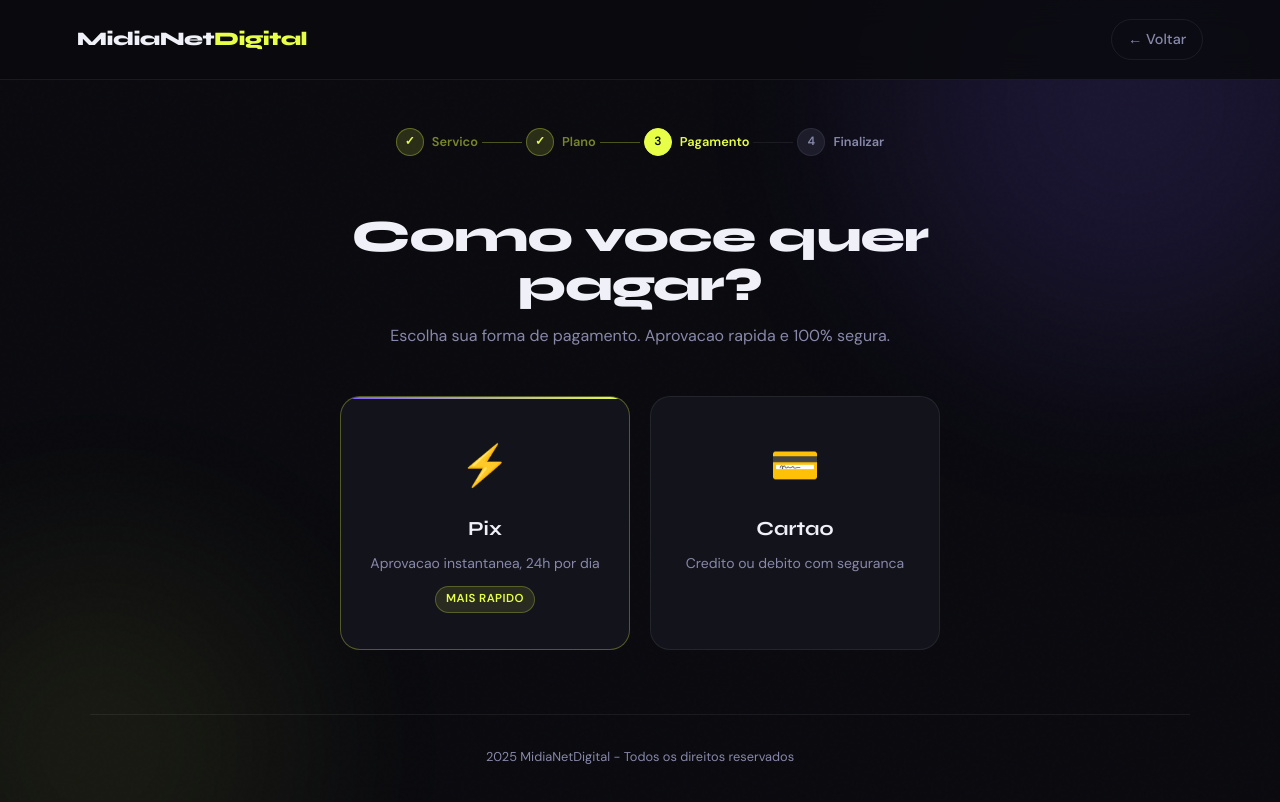
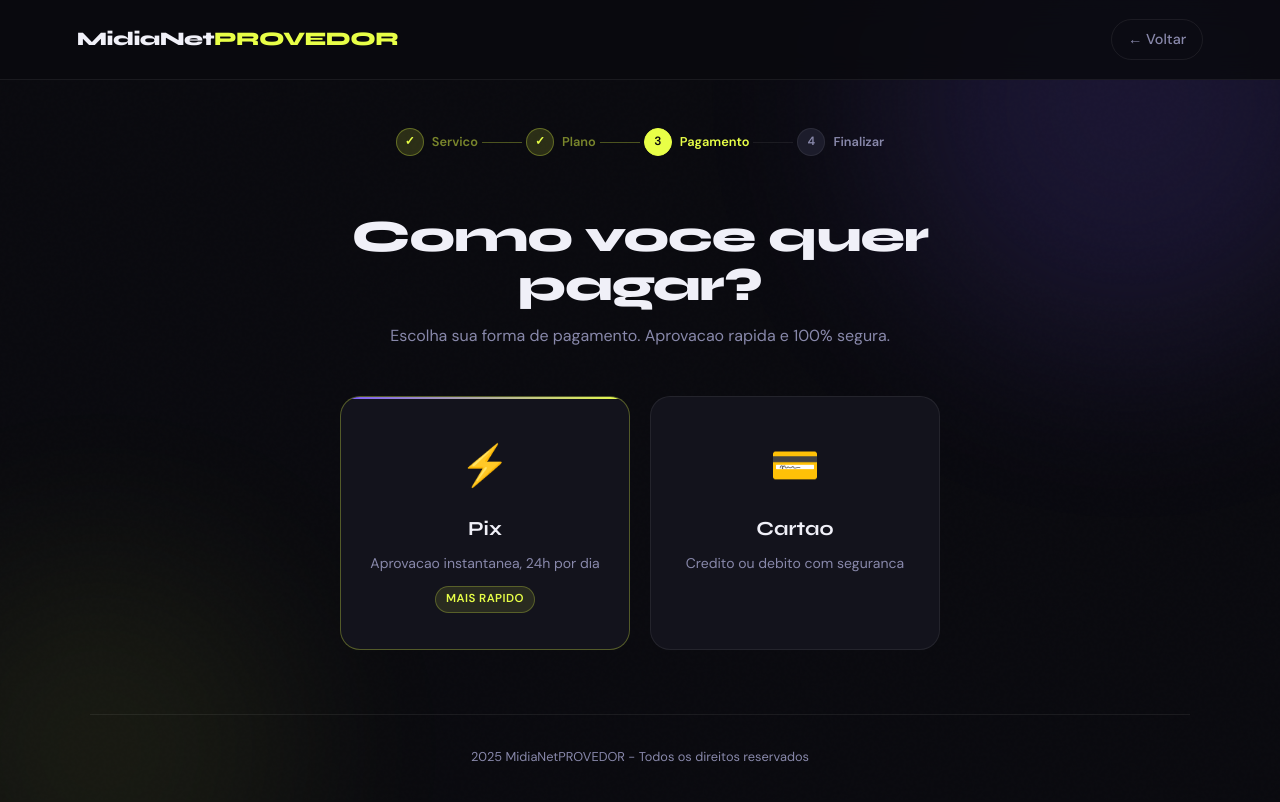
Before and after one commit to ldcoutinho2/midianetprovedor, a website: page pagamento.html in a window 1280 px wide. Drawn offline with Linux system fonts and the light colour scheme.

Commit message:
Update title and footer for MidiaNetPROVEDOR

```diff
--- a/pagamento.html
+++ b/pagamento.html
@@ -3,7 +3,7 @@
 <head>
   <meta charset="UTF-8"/>
   <meta name="viewport" content="width=device-width, initial-scale=1.0"/>
-  <title>Forma de Pagamento - MidiaNetDigital</title>
+  <title>Forma de Pagamento - MidiaNetPROVEDOR</title>
   <style>
 @import url('https://fonts.googleapis.com/css2?family=Syne:wght@700;800&family=DM+Sans:wght@400;500;600&display=swap');
 
@@ -89,7 +89,7 @@ body::before{content:'';position:fixed;inset:0;background-image:url("data:[embed
   <div class="blob blob-1"></div>
   <div class="blob blob-2"></div>
   <nav class="nav">
-    <a href="index.html" class="logo">MidiaNet<span>Digital</span></a>
+    <a href="index.html" class="logo">MidiaNet<span>PROVEDOR</span></a>
     <a href="planos.html" class="nav-back">← Voltar</a>
   </nav>
 
@@ -123,7 +123,7 @@ body::before{content:'';position:fixed;inset:0;background-image:url("data:[embed
       </a>
     </div>
 
-    <footer class="page-footer animate delay-3">2025 MidiaNetDigital - Todos os direitos reservados</footer>
+    <footer class="page-footer animate delay-3">2025 MidiaNetPROVEDOR - Todos os direitos reservados</footer>
   </section>
 
   <script>
```
